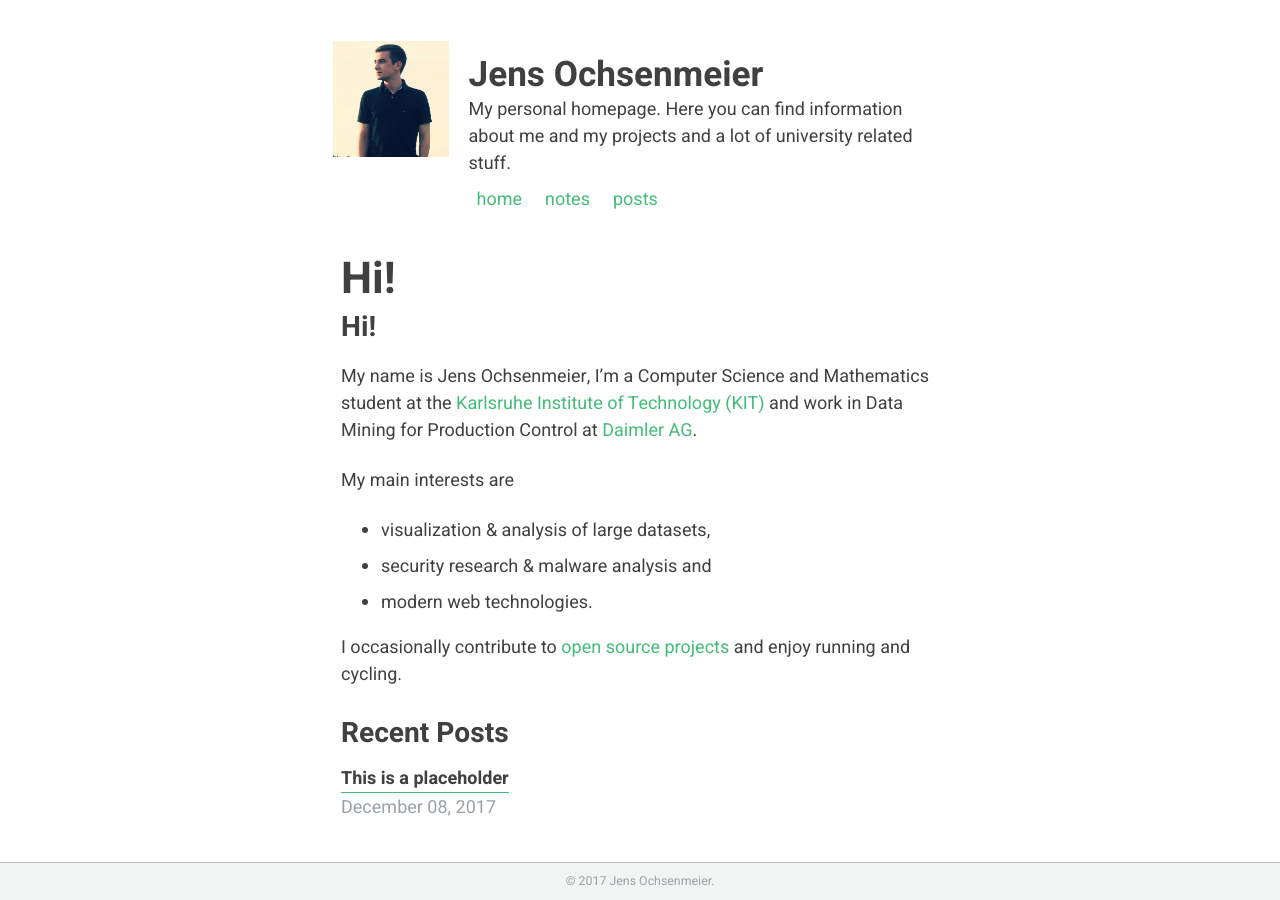
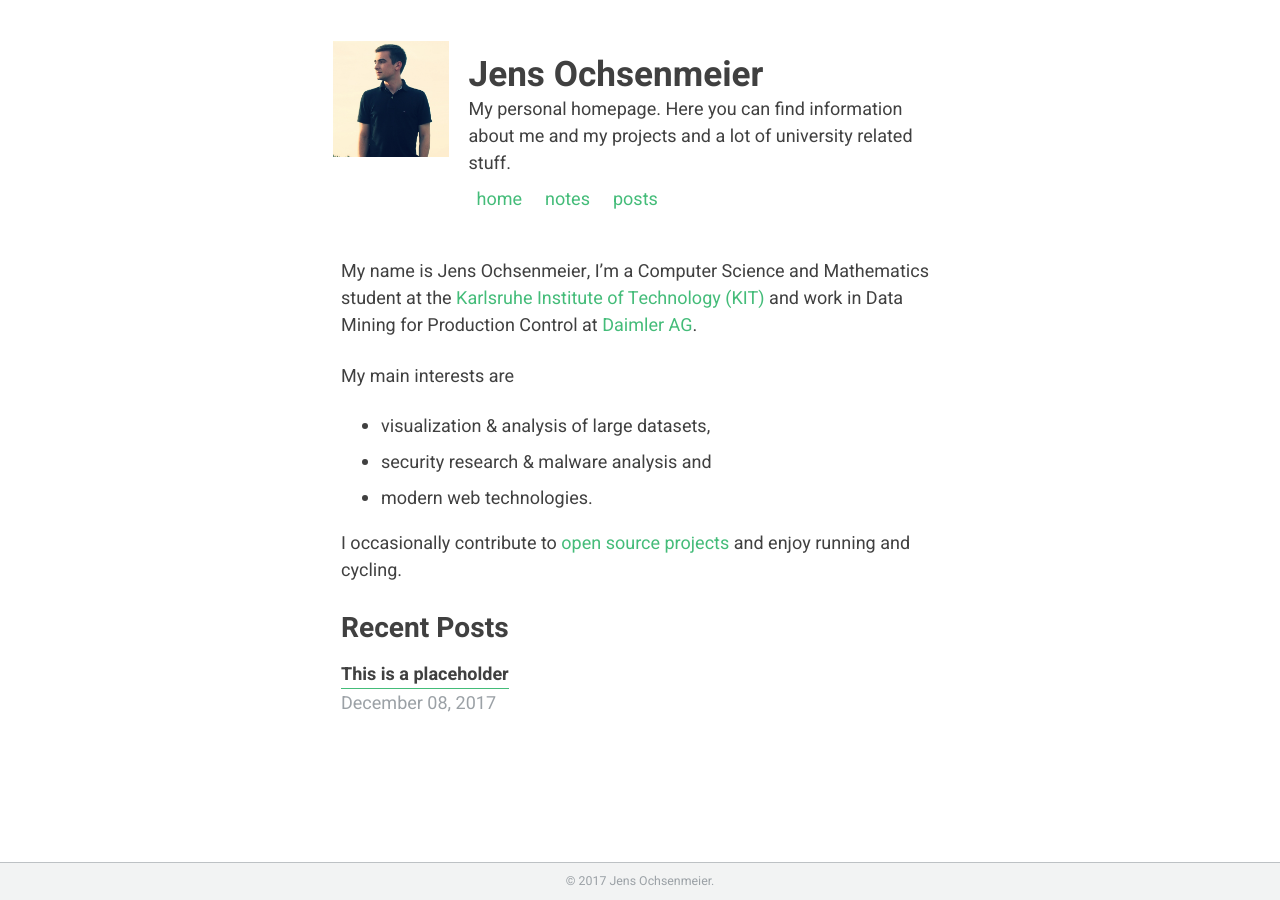
Before and after one commit to jens-ox/jens-ox.github.io, a Jekyll site: the page built from index.md, in a window 1280 px wide. Built offline with Jekyll 4.4.1, drawn with Linux system fonts in a browser that asks for light colours; our own code applies the rules of GitHub Pages for plain Markdown files.

Commit message:
removed hi

```diff
--- a/index.md
+++ b/index.md
@@ -2,8 +2,6 @@
 layout: home
 comments: false
 ---
-
-# Hi!
 
 My name is Jens Ochsenmeier, I'm a Computer Science and Mathematics student at the [Karlsruhe Institute of Technology (KIT)](https://kit.edu/) and work in Data Mining for Production Control at [Daimler AG](https://daimler.com).
 
```
